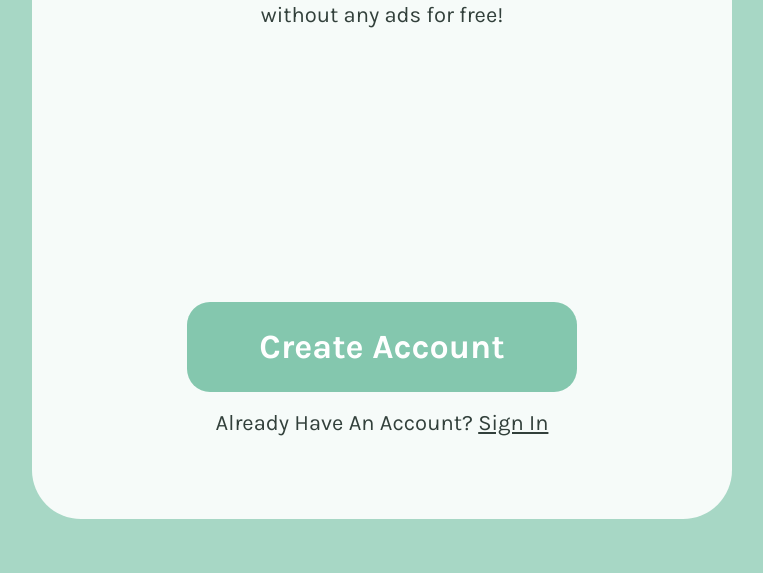
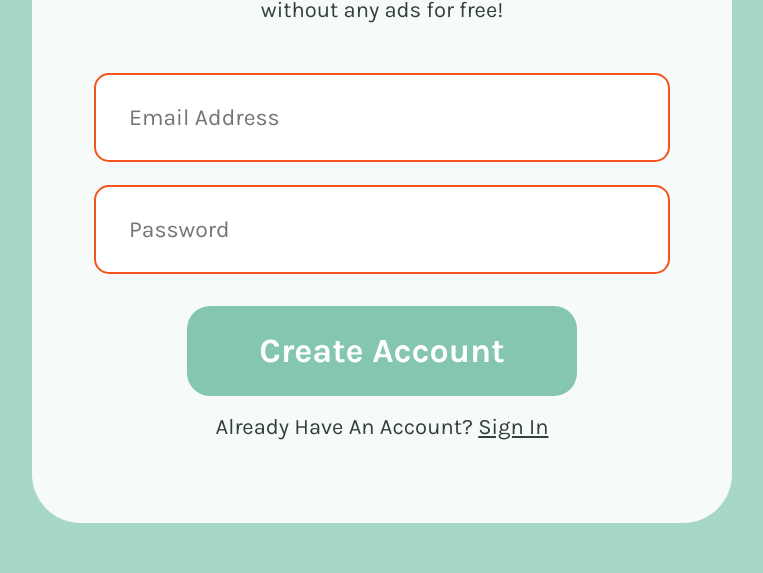
Before and after one commit to marinabonin/Sign-up-Form, a plain HTML site: page index.html in a window 1280 px wide. Shown: the part 227-800 px from the top of the page, without its empty margins (258-1021 px from the left). Drawn offline with Linux system fonts and the light colour scheme.

Commit message:
Create inputs (#2)
* Create inputs

* Fix discussion

```diff
--- a/css/styles.css
+++ b/css/styles.css
@@ -42,7 +42,7 @@ main {
   font-family: Karla, sans-serif;
   font-size: 22px;
   line-height: 28px;
-  padding: 0 51.5px 273px;
+  padding: 0 51.5px 49px;
 }
 
 .container__button {
@@ -55,7 +55,7 @@ main {
   font-weight: 700;
   line-height: 44px;
   padding: 23px 72.8px;
-  margin-bottom: 17px;
+  margin: 32px 0 17px;
 }
 
 .container__button:hover {
@@ -74,3 +74,24 @@ main {
 a {
   color: #32403b;
 }
+
+input {
+  display: block;
+  width: 100%;
+  color: rgba(0, 0, 0, 0.5);
+  font-family: Karla, sans-serif;
+  font-size: 23px;
+  line-height: 85px;
+  border-radius: 15px;
+  border: 1.6px solid rgba(0, 0, 0, 0.1);
+  background: #fff;
+  padding-left: 33px;
+}
+
+input:invalid {
+  border: 2px solid #f3541c;
+}
+
+input + input {
+  margin-top: 23px;
+}
--- a/index.html
+++ b/index.html
@@ -19,7 +19,22 @@
         <p class="container__description">
           Create an account to enjoy all the services without any ads for free!
         </p>
-        <button class="container__button">Create Account</button>
+        <form>
+          <input
+            type="email"
+            name="email"
+            placeholder="Email Address"
+            required
+          />
+          <input
+            type="password"
+            name="password"
+            placeholder="Password"
+            minlength="4"
+            required
+          />
+          <button class="container__button">Create Account</button>
+        </form>
         <p class="container__sign-in">
           Already Have An Account? <a href="#">Sign In</a>
         </p>
```
